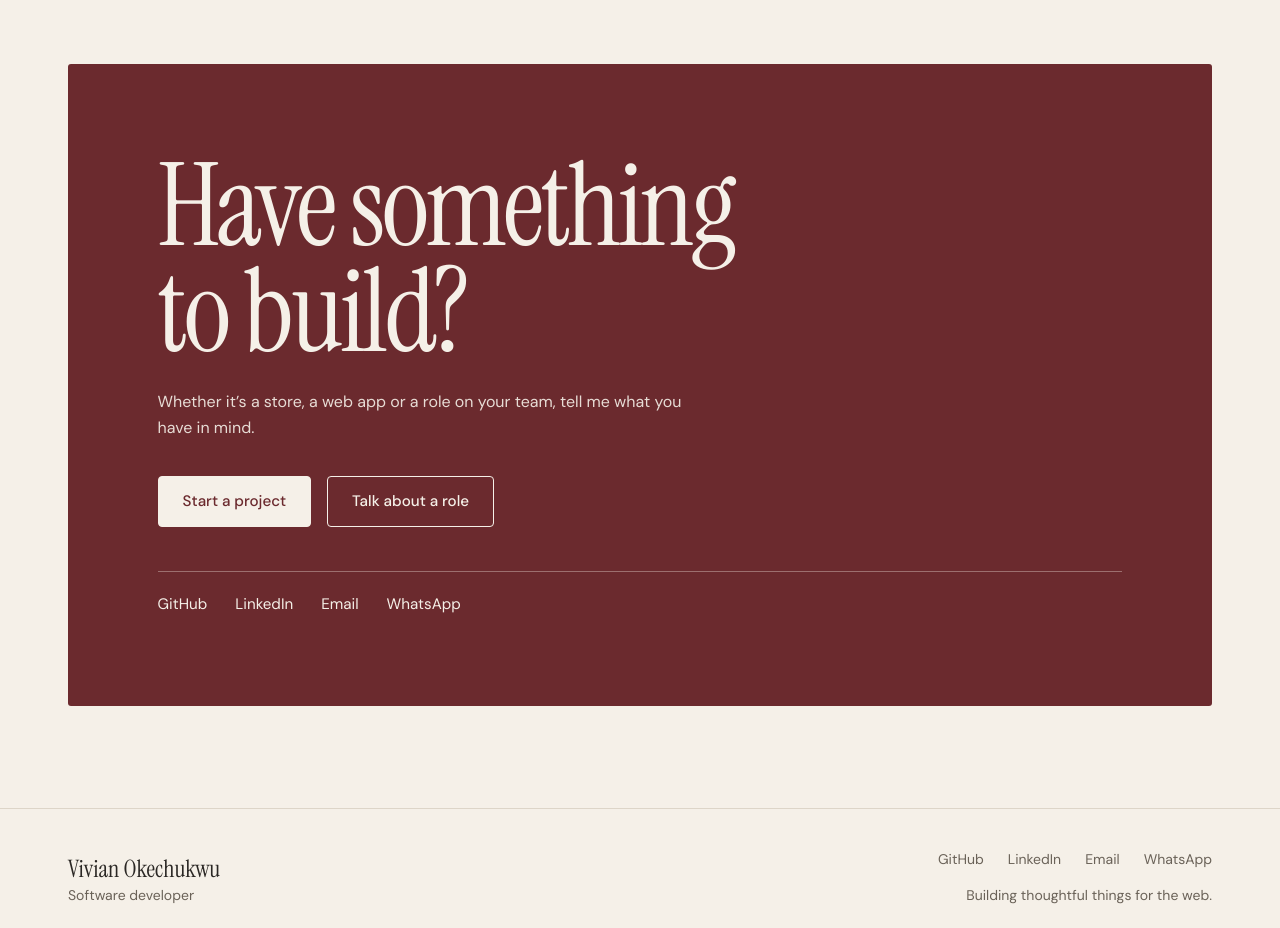
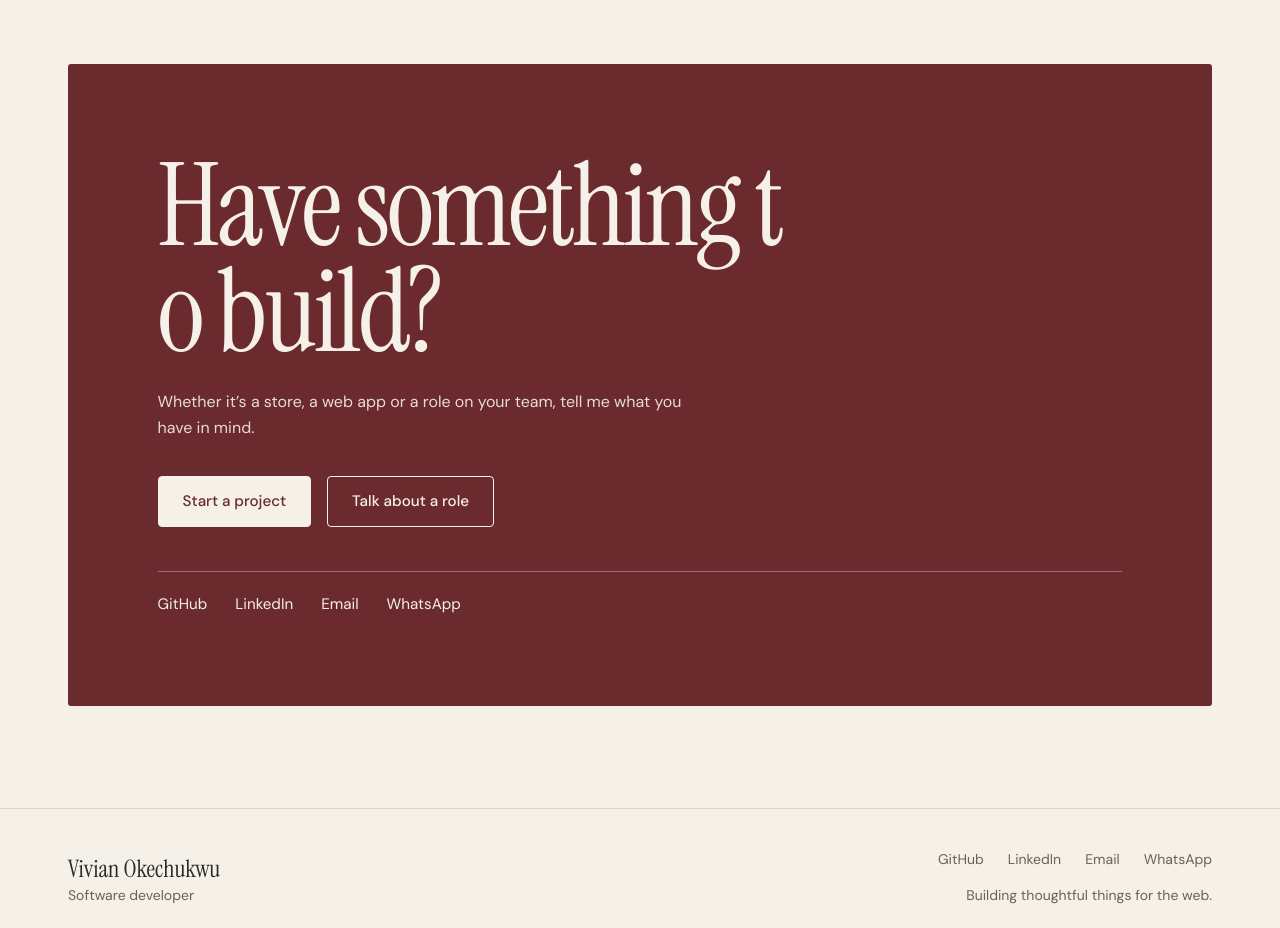
Before and after one commit to Vivianclare-codes/viviancodes, a Next.js app: page / in a window 1280 px wide. Shown: the part 4580-5508 px from the top of the page. Built offline with nearby package versions, Linux system fonts and the light colour scheme.

Commit message:
minor changes

```diff
--- a/src/app/globals.css
+++ b/src/app/globals.css
@@ -156,3 +156,21 @@ body {
     transition: none;
   }
 }
+
+
+/* Contact headline writing effect */
+.contact-letter {
+  display: inline-block;
+}
+
+.contact-heading.is-visible .contact-letter {
+  animation: letter-appear 180ms ease-out both;
+}
+
+@media (prefers-reduced-motion: reduce) {
+  .contact-heading.is-visible .contact-letter {
+    animation: none;
+    opacity: 1;
+    transform: none;
+  }
+}
--- a/src/components/Contact.tsx
+++ b/src/components/Contact.tsx
@@ -1,10 +1,16 @@
 
+"use client";
+
+import { useEffect, useRef, useState } from "react";
 import Container from "./container";
 import { siteConfig } from "@/lib/site";
 
 const find = (label: string) =>
   siteConfig.social.find((s) => s.label === label)?.href ?? "";
-const first = (...labels: string[]) => labels.map(find).find(Boolean) ?? "";
+
+const first = (...labels: string[]) =>
+  labels.map(find).find(Boolean) ?? "";
+
 const ext = (href: string) =>
   href.startsWith("http")
     ? { target: "_blank", rel: "noopener noreferrer" }
@@ -15,13 +21,64 @@ export default function Contact() {
   const roleHref = first("Email", "LinkedIn");
   const reach = siteConfig.social.filter((s) => s.href);
 
+  const headingRef = useRef<HTMLHeadingElement>(null);
+  const [isVisible, setIsVisible] = useState(false);
+
+  useEffect(() => {
+    const heading = headingRef.current;
+
+    if (!heading || isVisible) return;
+
+    if (!("IntersectionObserver" in window)) {
+      setIsVisible(true);
+      return;
+    }
+
+    const observer = new IntersectionObserver(
+      ([entry]) => {
+        if (entry.isIntersecting) {
+          setIsVisible(true);
+          observer.disconnect();
+        }
+      },
+      {
+        threshold: 0.2,
+      }
+    );
+
+    observer.observe(heading);
+
+    return () => observer.disconnect();
+  }, [isVisible]);
+
+  const headline = "Have something to build?";
+
   return (
     <section id="contact" className="pb-[clamp(3.5rem,8vw,7rem)]">
       <Container>
         <div className="rounded-[3px] bg-accent p-[clamp(2rem,7vw,7rem)] text-on-accent">
-          <h2 className="max-w-[12ch] font-serif text-[clamp(3rem,9vw,8rem)] leading-[0.92] tracking-[-0.03em]">
-            Have something to build?
+          <h2
+            ref={headingRef}
+            aria-label={headline}
+            className={`contact-heading max-w-[12ch] font-serif text-[clamp(3rem,9vw,8rem)] leading-[0.92] tracking-[-0.03em] ${
+              isVisible ? "is-visible" : ""
+            }`}
+          >
+            <span aria-hidden="true">
+              {Array.from(headline).map((character, index) => (
+                <span
+                  key={index}
+                  className="contact-letter"
+                  style={{
+                    animationDelay: `${index * 35}ms`,
+                  }}
+                >
+                  {character === " " ? "\u00A0" : character}
+                </span>
+              ))}
+            </span>
           </h2>
+
           <p className="mt-6 max-w-[48ch] opacity-90">
             Whether it’s a store, a web app or a role on your team, tell me
             what you have in mind.
@@ -37,6 +94,7 @@ export default function Contact() {
                 Start a project
               </a>
             )}
+
             {roleHref && (
               <a
                 href={roleHref}
```
